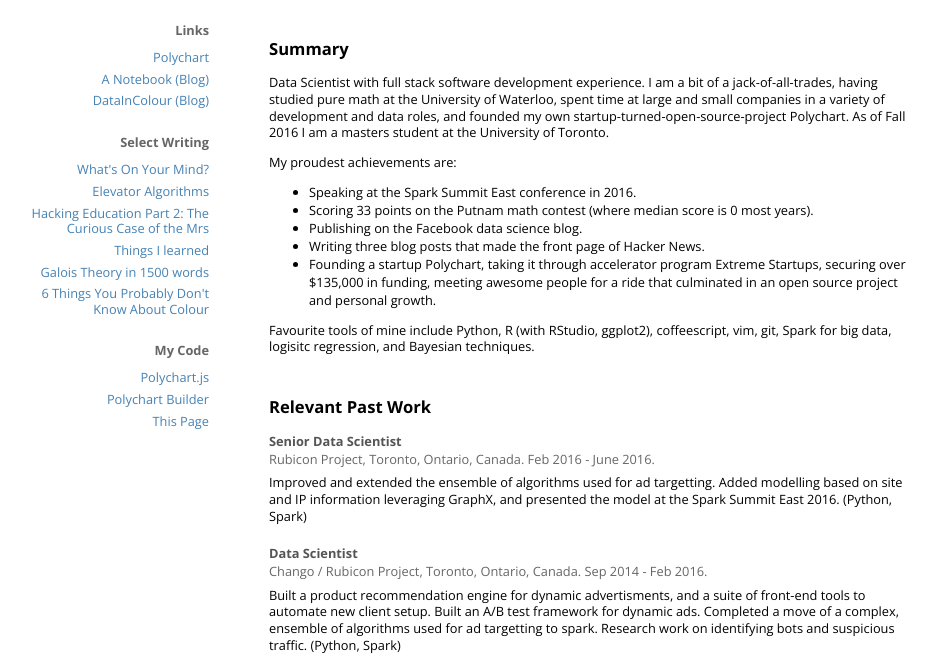
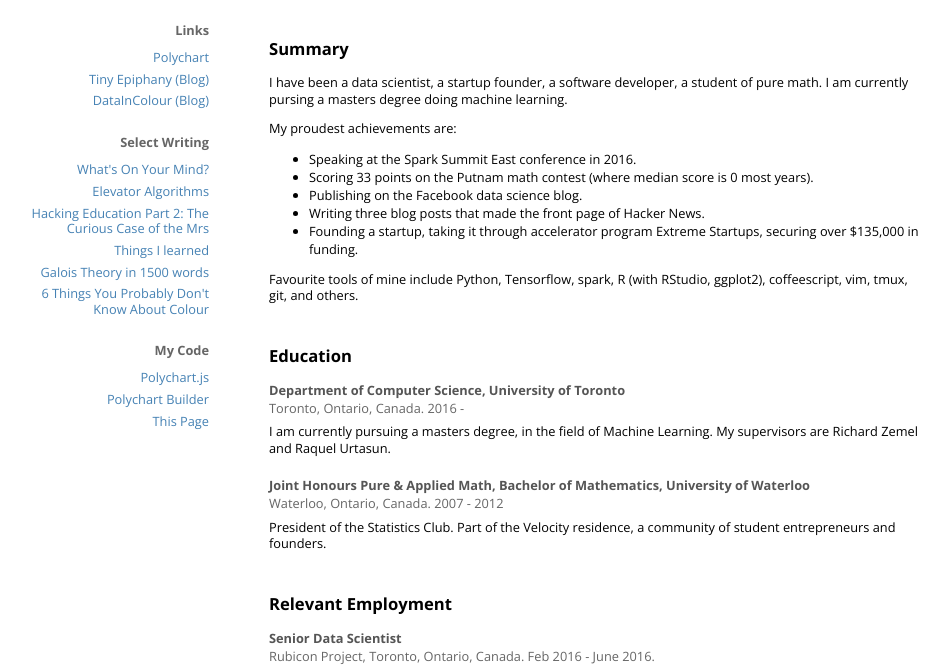
Before and after one commit to xuexue/xuexue.github.io, a website: page src/index.jade in a window 1280 px wide. Shown: the part 140-806 px from the top of the page, without its empty margins (171-1120 px from the left). Drawn offline with nearby package versions, Linux system fonts and the light colour scheme; files that its build step writes are made by us from their sources; files whose address does not match are found by name.

Commit message:
Revise links; add masters and tallks

```diff
--- a/src/index.jade
+++ b/src/index.jade
@@ -26,14 +26,9 @@ html
         .section
           h2 Summary
           p.
-            Data Scientist with full stack software development experience.
-            I am a bit of a jack-of-all-trades, having
-            studied pure math at the University of Waterloo, spent time at
-            large and small companies in a variety of development and data
-            roles, and founded my own startup-turned-open-source-project
-            Polychart. As of Fall 2016 I am a masters student at the University
-            of Toronto.
-
+            I have been a data scientist, a startup founder, a software developer,
+            a student of pure math. I am currently pursing a masters degree
+            doing machine learning.
           p.
             My proudest achievements are:
           ul
@@ -46,15 +41,12 @@ html
             li.
               Writing three blog posts that made the front page of Hacker News.
             li.
-              Founding a startup Polychart, taking it through
-              accelerator program Extreme Startups, securing over $135,000 in funding,
-              meeting awesome people for a ride that culminated in an open source project
-              and personal growth.
+              Founding a startup, taking it through accelerator program Extreme
+              Startups, securing over $135,000 in funding.
 
           p.
-            Favourite tools of mine include Python, R (with RStudio, ggplot2),
-            coffeescript, vim, git, Spark for big data, logisitc regression,
-            and Bayesian techniques.
+              Favourite tools of mine include Python, Tensorflow, spark,
+              R (with RStudio, ggplot2), coffeescript, vim, tmux, git, and others.
 
           //
             .subsection.highlight
@@ -63,7 +55,24 @@ html
                 role in Toronto, Ontario.
 
         .section
-          h2 Relevant Past Work
+          h2 Education
+          .subsection
+            h3 Department of Computer Science, University of Toronto
+            span.work-info Toronto, Ontario, Canada. 2016 -
+            p.work-desc.
+              I am currently pursuing a masters degree, in the field of Machine Learning.
+              My supervisors are Richard Zemel and Raquel Urtasun.
+
+          .subsection
+            h3 Joint Honours Pure & Applied Math, Bachelor of Mathematics, University of Waterloo
+            span.work-info Waterloo, Ontario, Canada. 2007 - 2012
+            p.work-desc.
+              President of the Statistics Club.
+              Part of the Velocity residence, a community of student
+              entrepreneurs and founders.
+
+        .section
+          h2 Relevant Employment
 
           .subsection
             h3 Senior Data Scientist
@@ -128,6 +137,21 @@ html
               of users world wide. (PHP, GreenPlum)
 
         .section
+          h2 Talks
+          .subsection
+            h3 Using GraphX/Pregel on Browsing History to Discover Purcahse Intent
+            span.work-info Spark Summit East 2016. February 2016.
+            p.work-desc
+              a(target="_blank", href='https://spark-summit.org/east-2016/events/using-graphx-pregel-on-browsing-history-to-discover-purchase-intent/') link
+              span &nbsp;and&nbsp;
+              a(target="_blank", href='https://www.youtube.com/watch?v=lFBPdL9XpA4') youtube
+
+            h3 Data Visualizatiion Workshop
+            span.work-info Humber College. December 2014.
+            p.work-desc.
+              Delivered an 8-hour data visualization workshop to students in the Research Analyst post-graduate program.
+
+        .section
           h2 Random Things I Won
           .subsection
             h3 People's Choice Award at DataInsightSF
@@ -152,26 +176,16 @@ html
             p.work-desc.
               Won $25,000 to kick-start startup Polychart.
 
-        .section
-          h2 Education
-          .subsection
-            h3 Joint Honours Pure & Applied Math, Bachelor of Mathematics, University of Waterloo
-            span.work-info Waterloo, Ontario, Canada. 2007 - 2012
-            p.work-desc.
-              President of the Statistics Club.
-              Part of the Velocity residence, a community of student
-              entrepreneurs and founders.
-
       .left-menu-container
         .left-menu
           .subsection
             h3 Links
             .link
-              a(href='http://polychart.com', target='blank') Polychart
+              a(href='http://www.github.com/polychart', target='blank') Polychart
             .link
-              a(href='http://lisazhang.ca', target='blank') A Notebook (Blog)
+              a(href='http://tinyepiphany.com', target='blank') Tiny Epiphany (Blog)
             .link
-              a(href='http://dataincolour.ca', target='blank') DataInColour (Blog)
+              a(href='http://dataincolor.com', target='blank') DataInColour (Blog)
 
           .subsection
             h3 Select Writing
```
Also changed, not shown: index.html.
